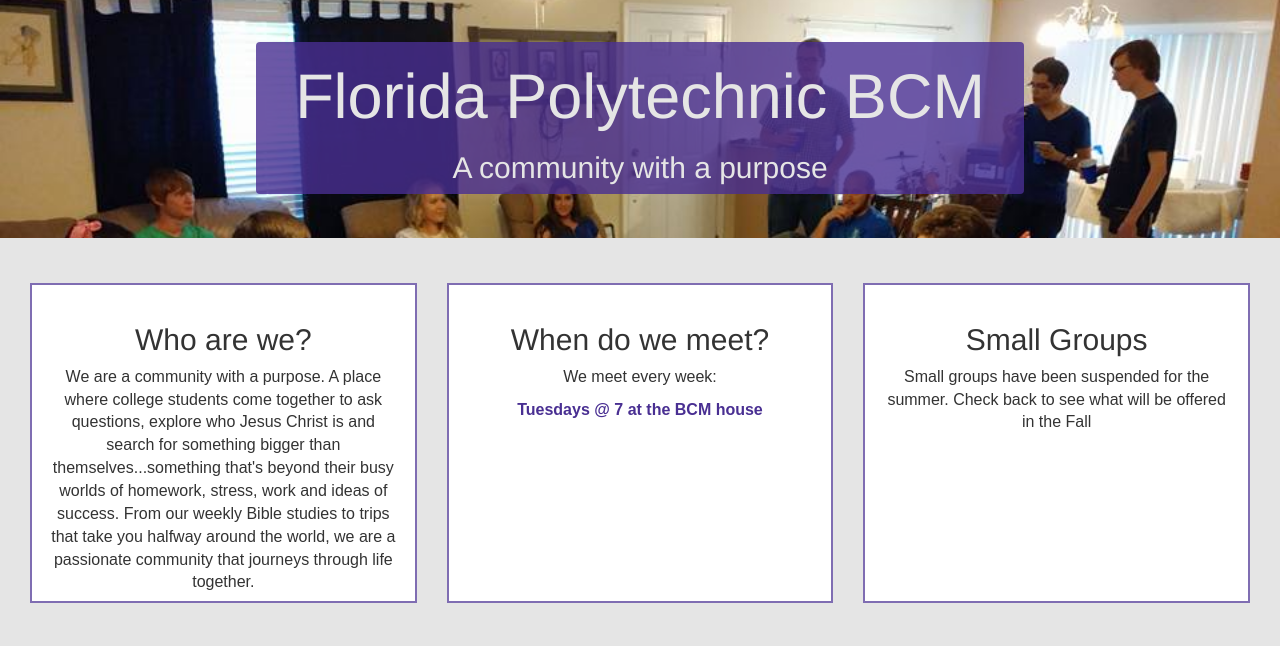
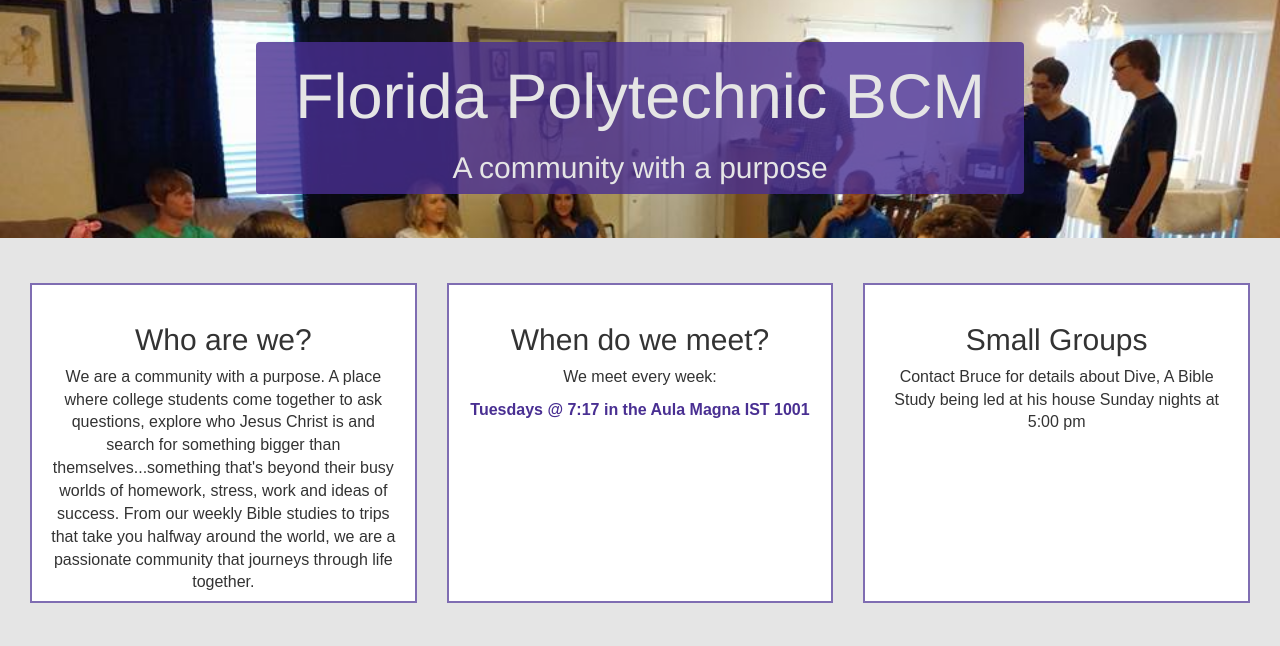
Before and after one commit to criggs626/BCM, a plain HTML site: page index.html in a window 1280 px wide. Shown: the part 88-734 px from the top of the page. Drawn offline with nearby package versions, Linux system fonts and the light colour scheme; a script that the page names is missing.

Commit message:
Updated meeting times

```diff
--- a/index.html
+++ b/index.html
@@ -40,9 +40,9 @@
                         stress, work and ideas of success. From our weekly Bible studies to
                         trips that take you halfway around the world, we are a passionate
                         community that journeys through life together.</p></div>
-                <div class="col-md-4 content"><h2>When do we meet?</h2><p>We meet every week:</p><p><b>Tuesdays @ 7 at the BCM house</b></p></div>
+                <div class="col-md-4 content"><h2>When do we meet?</h2><p>We meet every week:</p><p><b>Tuesdays @ 7:17 in the Aula Magna IST 1001</b></p></div>
 
-                <div class="col-md-4 content"><h2>Small Groups</h2><p>Small groups have been suspended for the summer. Check back to see what will be offered in the Fall</p></div>
+                <div class="col-md-4 content"><h2>Small Groups</h2><p>Contact Bruce for details about Dive, A Bible Study being led at his house Sunday nights at 5:00 pm</p></div>
             </div>
             <div class="jumbotron" style='background-image: url("img/group.jpg");'>
 
```
